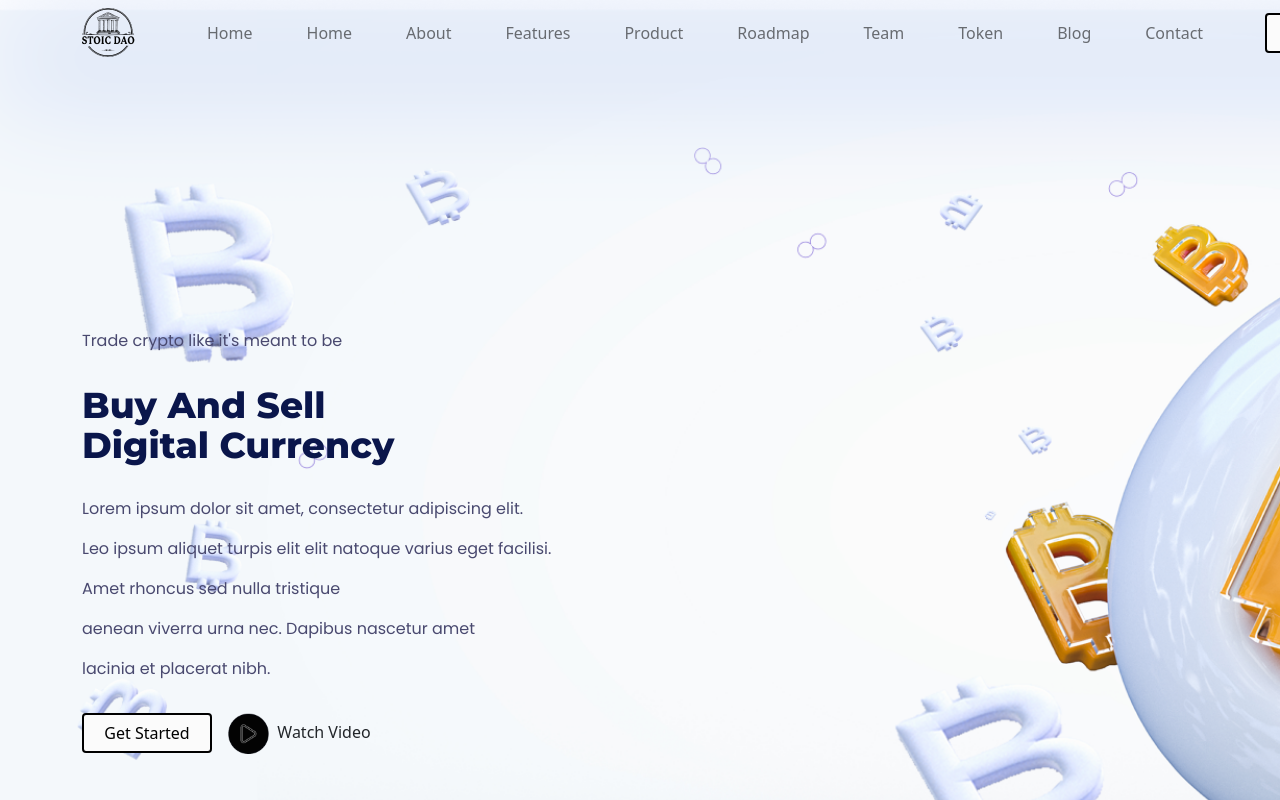
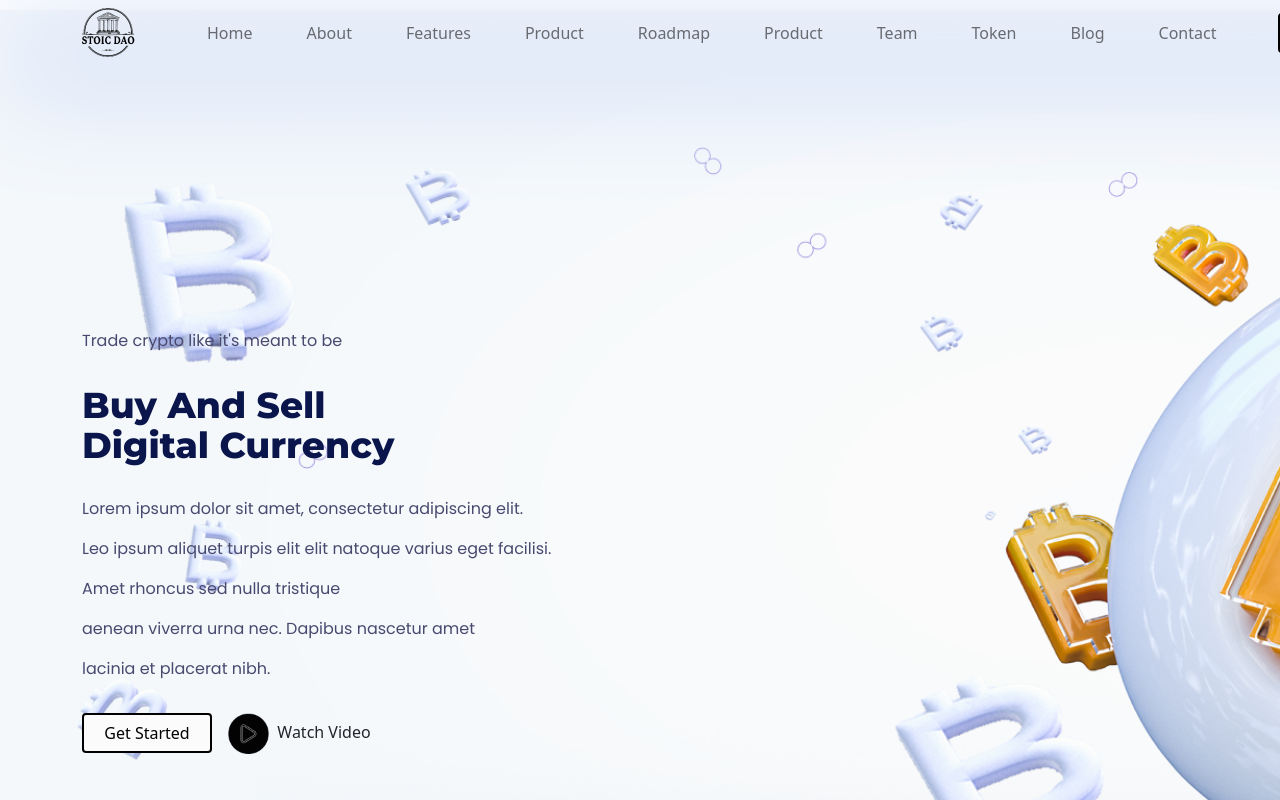
Before and after one commit to iknahar/Stoic-DAO, a React (Create React App) app: page / in a window 1280 px wide. Shown: the top 800 px of the page. Built offline with nearby package versions, Linux system fonts and the light colour scheme.

Commit message:
react nav

```diff
--- a/src/components/pages/Home/Home.js
+++ b/src/components/pages/Home/Home.js
@@ -91,11 +91,11 @@ const Home = () => {
             <Navbar.Collapse id="basic-navbar-nav">
               <Nav >
                 <Nav.Link className="navlink" href="#home">Home</Nav.Link>
-                <Nav.Link className="navlink" href="#home">Home</Nav.Link>
                 <Nav.Link className="navlink" href="#home">About</Nav.Link>
                 <Nav.Link className="navlink" href="#features">Features</Nav.Link>
                 <Nav.Link className="navlink" href="#features">Product</Nav.Link>
                 <Nav.Link className="navlink" href="#pricing">Roadmap</Nav.Link>
+                <Nav.Link className="navlink" href="#home">Product</Nav.Link>
                 <Nav.Link className="navlink" href="#pricing">Team</Nav.Link>
                 <Nav.Link className="navlink" href="#pricing">Token</Nav.Link>
                 <Nav.Link className="navlink" href="#pricing">Blog</Nav.Link>
```
